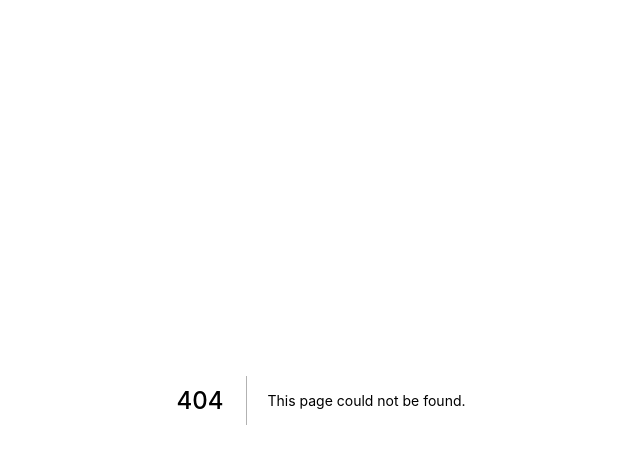
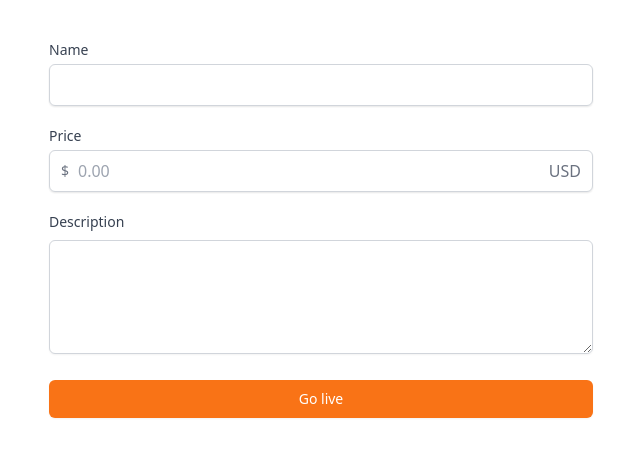
Before and after one commit to iamminho/customer-manage-app, a Next.js app: page /streams/create in a window 1280 px wide. Before the commit this address had no page. Shown: the top 456 px of the page, without its empty margins (319-959 px from the left). Built offline with nearby package versions, Linux system fonts and the light colour scheme.

Commit message:
layout part1

```diff
--- /dev/null
+++ b/components/layout.tsx
@@ -0,0 +1,35 @@
+import { spawn } from "child_process";
+import React from "react";
+import { cls } from "../libs/utils";
+
+interface LayputProps {
+  title?: string;
+  canGoBack?: boolean;
+  hasTabBar?: boolean;
+  children: React.ReactNode;
+}
+
+export default function Layout({
+  title,
+  canGoBack,
+  hasTabBar,
+  children,
+}: LayputProps) {
+  return (
+    <div>
+      <div
+        className="fixed bg-white w-full text-lg text-gray-700
+      border-b top-0 flex items-center justify-center font-medium py-3"
+      >
+        {title ? <span>{title}</span> : null}
+      </div>
+      <div className={cls("pt-16", hasTabBar ? "pb-16" : "")}>{children}</div>
+      {hasTabBar ? (
+        <nav
+          className="bg-white text-gray-800 border-t fixed bottom-0 pb-10 pt-3
+        flex justify-between items-center"
+        ></nav>
+      ) : null}
+    </div>
+  );
+}
--- /dev/null
+++ b/libs/utils.ts
@@ -0,0 +1,3 @@
+export function cls(...classnames: string[]) {
+  return classnames.join(" ");
+}
--- a/pages/_app.tsx
+++ b/pages/_app.tsx
@@ -1,8 +1,12 @@
-import '../styles/globals.css'
-import type { AppProps } from 'next/app'
+import "../styles/globals.css";
+import type { AppProps } from "next/app";
 
 function MyApp({ Component, pageProps }: AppProps) {
-  return <Component {...pageProps} />
+  return (
+    <div className="w-full max-w-xl mx-auto">
+      <Component {...pageProps} />
+    </div>
+  );
 }
 
-export default MyApp
+export default MyApp;
--- a/pages/enter.tsx
+++ b/pages/enter.tsx
@@ -1,9 +1,6 @@
 import { useState } from "react";
 import { useForm } from "react-hook-form";
-
-function cls(...classnames: string[]) {
-  return classnames.join(" ");
-}
+import { cls } from "../libs/utils";
 
 interface EnterForm {
   email?: string;
--- a/pages/index.tsx
+++ b/pages/index.tsx
@@ -1,7 +1,9 @@
 import type { NextPage } from "next";
+import Layout from "../components/layout";
 
 const Home: NextPage = () => {
   return (
+    <Layout title="home" hasTabBar>
       <div className="px-4 flex flex-col space-y-5 py-10">
         {[1, 1, 1, 1, 1, 1, 1, 1, 1, 1, 1, 1].map((_, i) => (
           <div
@@ -77,6 +79,7 @@
           </svg>
         </button>
       </div>
+    </Layout>
   );
 };
 
--- a/pages/items/upload.tsx
+++ b/pages/items/upload.tsx
@@ -28,6 +28,22 @@
         </label>
       </div>
       <div>
+        <label
+          className="block text-sm font-medium text-gray-600 mb-1"
+          htmlFor="name"
+        >
+          이름
+        </label>
+        <div className="rounded-md shadow-sm flex items-center mb-3">
+          <input
+            id="name"
+            type="text"
+            placeholder="상품이름"
+            className="appearance-none w-full px-3 py-4 pl-7
+                border-gray-300  rounded-md shadow-sm placeholder-gray-400
+                focus:outline-none focus:ring-orange-500 focus:border-orange-500"
+          />
+        </div>
         <label
           className="block text-sm font-medium text-gray-600 mb-1"
           htmlFor="price"
--- /dev/null
+++ b/pages/streams/create.tsx
@@ -0,0 +1,64 @@
+import type { NextPage } from "next";
+
+const Create: NextPage = () => {
+  return (
+    <div className=" space-y-5 py-10 px-4">
+      <div>
+        <label
+          className="mb-1 block text-sm font-medium text-gray-700"
+          htmlFor="name"
+        >
+          Name
+        </label>
+        <div className="rounded-md relative flex  items-center shadow-sm">
+          <input
+            id="name"
+            type="email"
+            className="appearance-none w-full px-3 py-2 border border-gray-300 rounded-md shadow-sm placeholder-gray-400 focus:outline-none focus:ring-orange-500 focus:border-orange-500"
+            required
+          />
+        </div>
+      </div>
+      <div>
+        <label
+          className="mb-1 block text-sm font-medium text-gray-700"
+          htmlFor="price"
+        >
+          Price
+        </label>
+        <div className="rounded-md relative flex  items-center shadow-sm">
+          <div className="absolute left-0 pointer-events-none pl-3 flex items-center justify-center">
+            <span className="text-gray-500 text-sm">$</span>
+          </div>
+          <input
+            id="price"
+            className="appearance-none pl-7 w-full px-3 py-2 border border-gray-300 rounded-md shadow-sm placeholder-gray-400 focus:outline-none focus:ring-orange-500 focus:border-orange-500"
+            type="text"
+            placeholder="0.00"
+          />
+          <div className="absolute right-0 pointer-events-none pr-3 flex items-center">
+            <span className="text-gray-500">USD</span>
+          </div>
+        </div>
+      </div>
+      <div>
+        <label
+          htmlFor="description"
+          className="mb-1 block text-sm font-medium text-gray-700"
+        >
+          Description
+        </label>
+        <textarea
+          id="description"
+          className="mt-1 shadow-sm w-full focus:ring-orange-500 rounded-md border-gray-300 focus:border-orange-500 "
+          rows={4}
+        />
+      </div>
+      <button className=" w-full bg-orange-500 hover:bg-orange-600 text-white py-2 px-4 border border-transparent rounded-md shadow-sm text-sm font-medium focus:ring-2 focus:ring-offset-2 focus:ring-orange-500 focus:outline-none ">
+        Go live
+      </button>
+    </div>
+  );
+};
+
+export default Create;
```
Also changed, not shown: pages/streams/[id].tsx (renamed from pages/live/[id].tsx), pages/streams/index.tsx (renamed from pages/live/index.tsx). Lines whose indentation alone changed are shown as unchanged.
